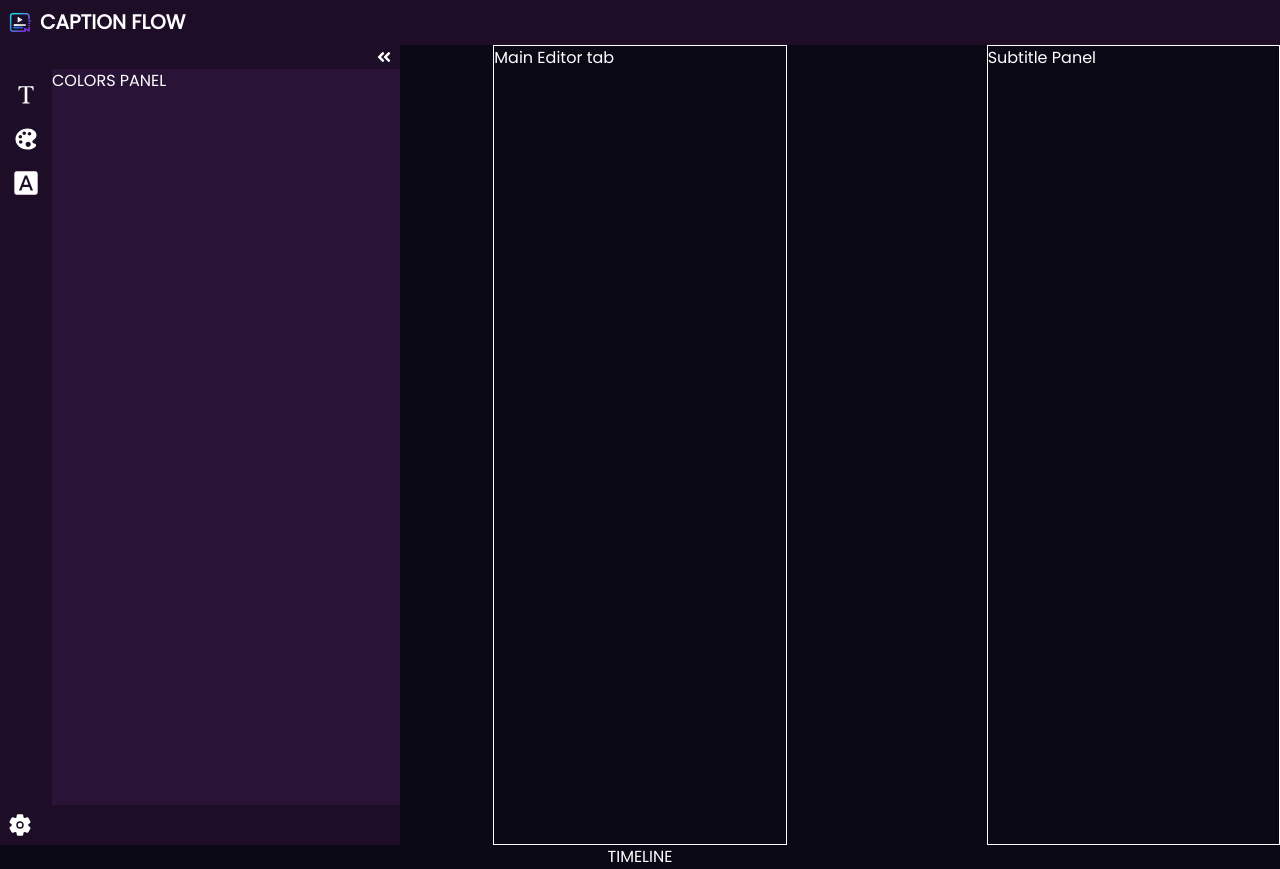
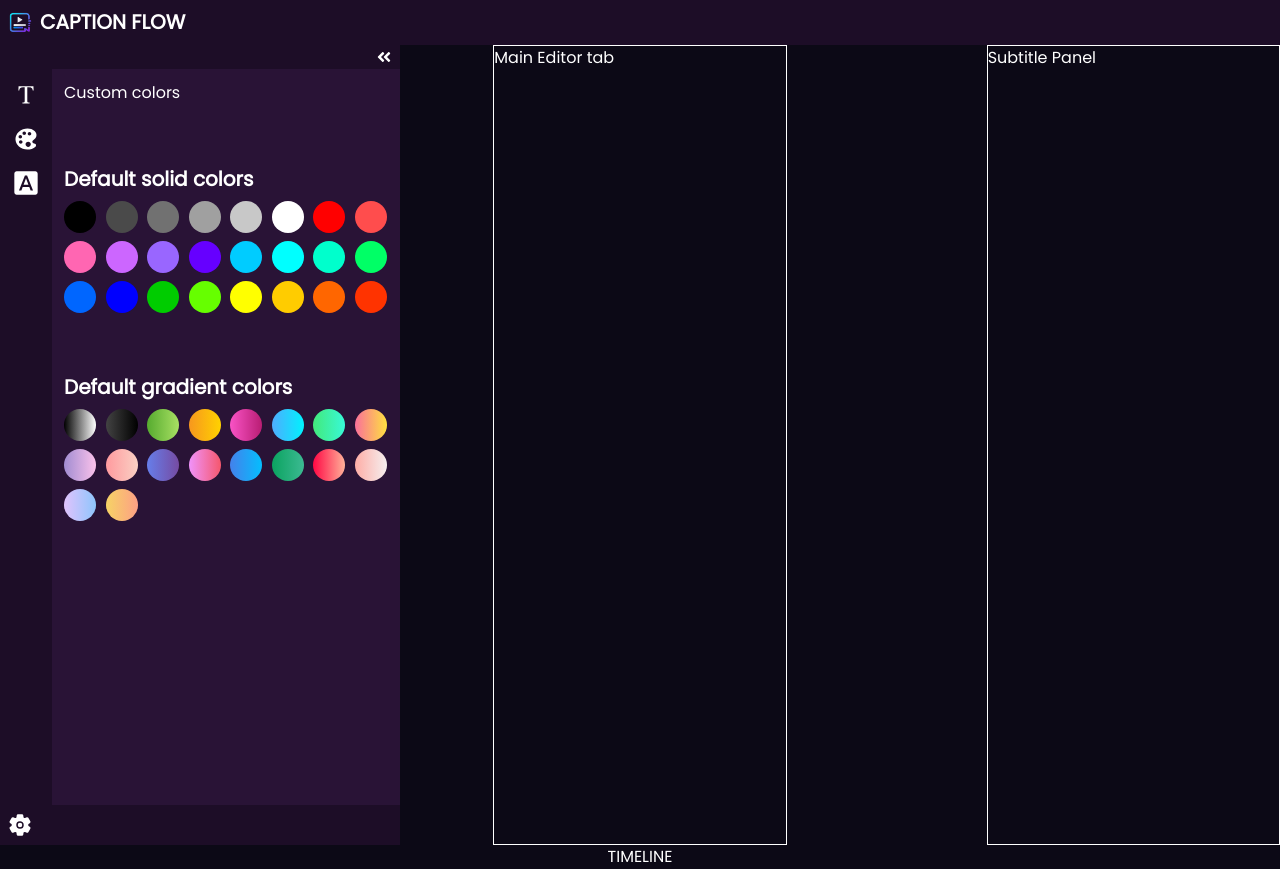
Before and after one commit to shaun045/ReactTS-CaptionFlow, a React (Vite) app: page /editor in a window 1280 px wide. Both pictures are taken after a click on the icon 26 px from the left and 138 px from the top of the page. Built offline with nearby package versions, Linux system fonts and the light colour scheme; no server answers.

Commit message:
Added default colors and gradient colors in colorpanel

```diff
--- a/src/components/SideBar/Panels/ColorsPanel.tsx
+++ b/src/components/SideBar/Panels/ColorsPanel.tsx
@@ -1,9 +1,71 @@
+import { useState } from "react"
 
+const solidColors: string[] = [
+  "#000000", "#4a4a4a", "#717171", "#a0a0a0", "#c8c8c8", "#ffffff",
+  "#ff0000", "#ff4d4d", "#ff66b2", "#cc66ff", "#9966ff", "#6600ff",
+  "#00ccff", "#00ffff", "#00ffcc", "#00ff66", "#0066ff", "#0000ff",
+  "#00cc00", "#66ff00", "#ffff00", "#ffcc00", "#ff6600", "#ff3300",
+]
+
+const gradientColors: string[] = [
+  "linear-gradient(to right, #000000, #ffffff)",
+  "linear-gradient(to right, #434343, #000000)",
+  "linear-gradient(to right, #56ab2f, #a8e063)",
+  "linear-gradient(to right, #f7971e, #ffd200)",
+  "linear-gradient(to right, #f953c6, #b91d73)",
+  "linear-gradient(to right, #4facfe, #00f2fe)",
+  "linear-gradient(to right, #43e97b, #38f9d7)",
+  "linear-gradient(to right, #fa709a, #fee140)",
+  "linear-gradient(to right, #a18cd1, #fbc2eb)",
+  "linear-gradient(to right, #ff9a9e, #fad0c4)",
+  "linear-gradient(to right, #667eea, #764ba2)",
+  "linear-gradient(to right, #f093fb, #f5576c)",
+  "linear-gradient(to right, #4481eb, #04befe)",
+  "linear-gradient(to right, #0ba360, #3cba92)",
+  "linear-gradient(to right, #ff0844, #ffb199)",
+  "linear-gradient(to right, #feada6, #f5efef)",
+  "linear-gradient(to right, #e0c3fc, #8ec5fc)",
+  "linear-gradient(to right, #f6d365, #fda085)",
+]
 
 export default function ColorsPanel() {
+  const [selectedColor, setSelectedColor] = useState<string | null>(null);
+
   return (
-    <div>
-      COLORS PANEL
+    <div className="flex flex-col p-3 gap-15">
+      <div>
+        <h1>Custom colors</h1>
+      </div>
+
+      <div>
+        <h1 className="text-white text-xl font-semibold mb-2">Default solid colors</h1>
+        <div className="grid grid-cols-8 gap-2">
+          {solidColors.map((color) => (
+            <div
+              key={color}
+              onClick={() => setSelectedColor(color)}
+              style={{backgroundColor: color}}
+              className={`w-8 h-8 rounded-full cursor-pointer transition-all duration-200
+                ${selectedColor === color ? "scale-110 ring-2 ring-white" : "hover:scale-110"}`}
+            />
+          ))}
+        </div>
+
+      </div>
+      <div>
+        <h1 className="text-white text-xl font-semibold mb-2">Default gradient colors</h1>
+        <div className="grid grid-cols-8 gap-2">
+          {gradientColors.map((gradient) => (
+            <div
+              key={gradient}
+              onClick={() => setSelectedColor(gradient)}
+              style={{background: gradient}}
+              className={`w-8 h-8 rounded-full cursor-pointer transition-all duration-200
+                ${selectedColor === gradient ? "scale-110 ring-2 ring-white" : "hover:scale-110"}`}
+            />
+          ))}
+        </div>
+      </div>
     </div>
   )
 }
```
